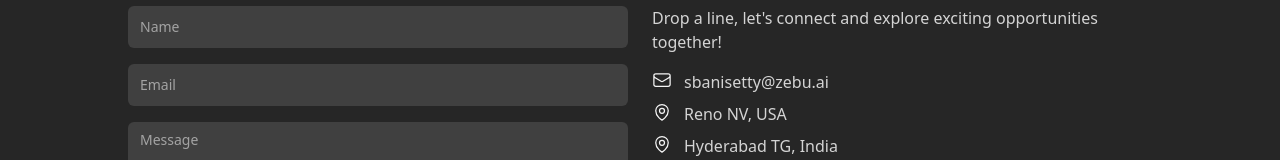
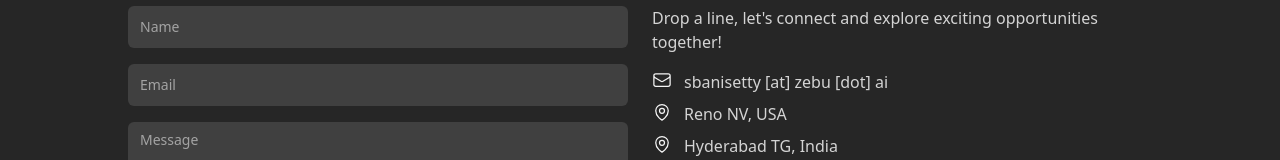
Before and after one commit to SantoshBanisetty/personal-website, a Next.js app: page / in a window 1280 px wide. Shown: the part 2206-2366 px from the top of the page. Built offline with nearby package versions, Linux system fonts and the light colour scheme.

Commit message:
Changed EmailJs

```diff
--- a/src/components/Sections/Contact/ContactForm.tsx
+++ b/src/components/Sections/Contact/ContactForm.tsx
@@ -1,6 +1,6 @@
 import emailjs from '@emailjs/browser';
 import {FC, memo, useCallback, useMemo, useRef,useState} from 'react';
-import Swal from 'sweetalert2'
+import Swal from 'sweetalert2';
 
 
 interface FormData {
@@ -26,7 +26,6 @@ const ContactForm: FC = memo(() => {
 
   const sendEmail = (e: React.FormEvent<HTMLFormElement>) => {
     e.preventDefault();
-
     emailjs.sendForm('service_bfmfqf2', 'template_6tkxb5n', e.currentTarget, '_jVP5o-pjANirvc7k')
       .then((result) => {
           console.log(result.text);
@@ -71,7 +70,7 @@ const ContactForm: FC = memo(() => {
 
   return (
     <form className="grid min-h-[320px] grid-cols-1 gap-y-4" method="POST" onSubmit={sendEmail} ref={form}>
-      <input className={inputClasses} name="to_name" onChange={onChange} placeholder="Name" required type="text" />
+      <input className={inputClasses} name="user_name" onChange={onChange} placeholder="Name" required type="text" />
       <input
         autoComplete="email"
         className={inputClasses}
--- a/src/data/data.tsx
+++ b/src/data/data.tsx
@@ -381,7 +381,7 @@ export const contact: ContactSection = {
   items: [
     {
       type: ContactType.Email,
-      text: 'sbanisetty@zebu.ai',
+      text: 'sbanisetty [at] zebu [dot] ai',
       // href: 'mailto:reachout@timbaker.me',
     },
     {
```
